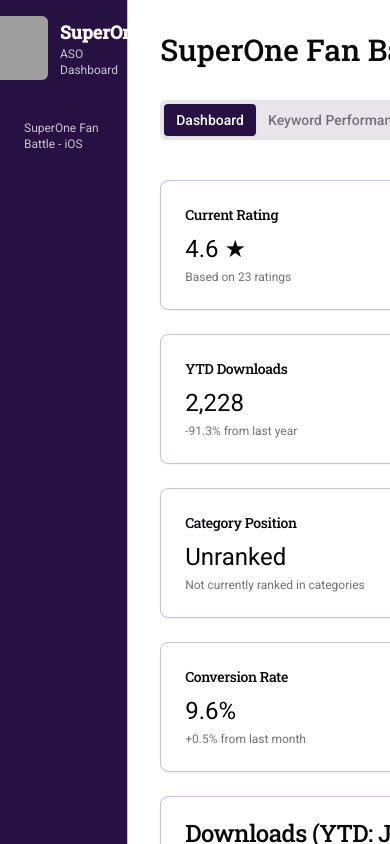
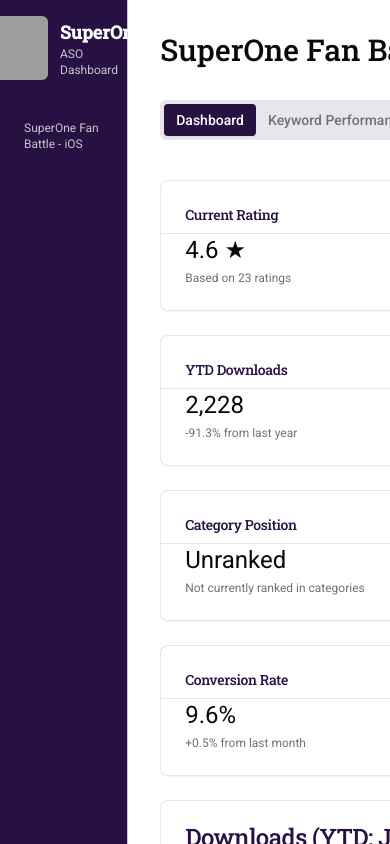
Before and after one commit to robertredbox/superone-aso-dashboard, a Next.js app: page / in a window 390 px wide. Shown: the top 844 px of the page. Built offline with nearby package versions, Linux system fonts and the light colour scheme; grey boxes are pictures that could not be loaded.

Commit message:
Update card component with Redbox Mobile brand colors

```diff
--- a/src/components/ui/card.tsx
+++ b/src/components/ui/card.tsx
@@ -9,7 +9,7 @@
   <div
     ref={ref}
     className={cn(
-      "rounded-lg border bg-card text-card-foreground shadow-sm",
+      "rounded-lg border border-primary/10 bg-card text-card-foreground shadow-sm",
       className
     )}
     {...props}
@@ -23,7 +23,7 @@
 >(({ className, ...props }, ref) => (
   <div
     ref={ref}
-    className={cn("flex flex-col space-y-1.5 p-6", className)}
+    className={cn("flex flex-col space-y-1.5 p-6 border-b border-primary/10", className)}
     {...props}
   />
 ));
@@ -36,7 +36,7 @@
   <h3
     ref={ref}
     className={cn(
-      "text-2xl font-semibold leading-none tracking-tight",
+      "text-2xl font-semibold leading-none tracking-tight text-primary",
       className
     )}
     {...props}
@@ -70,7 +70,7 @@
 >(({ className, ...props }, ref) => (
   <div
     ref={ref}
-    className={cn("flex items-center p-6 pt-0", className)}
+    className={cn("flex items-center p-6 pt-0 border-t border-primary/10", className)}
     {...props}
   />
 ));
```
